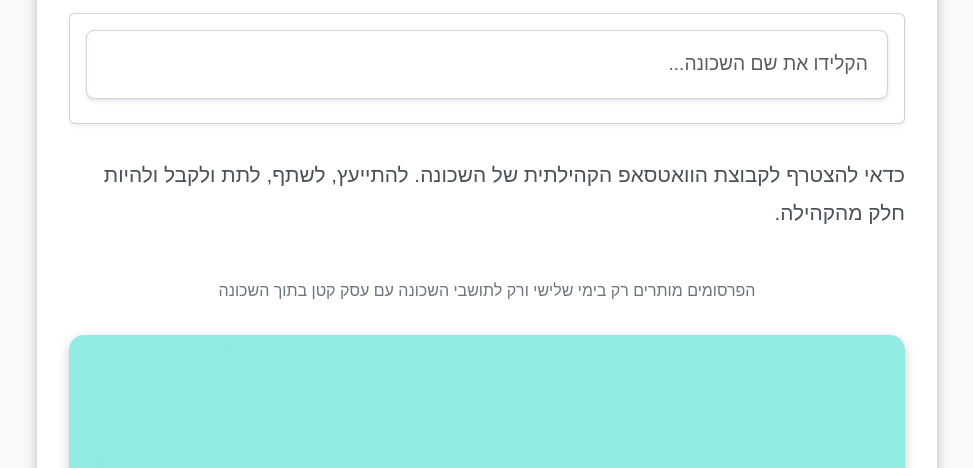
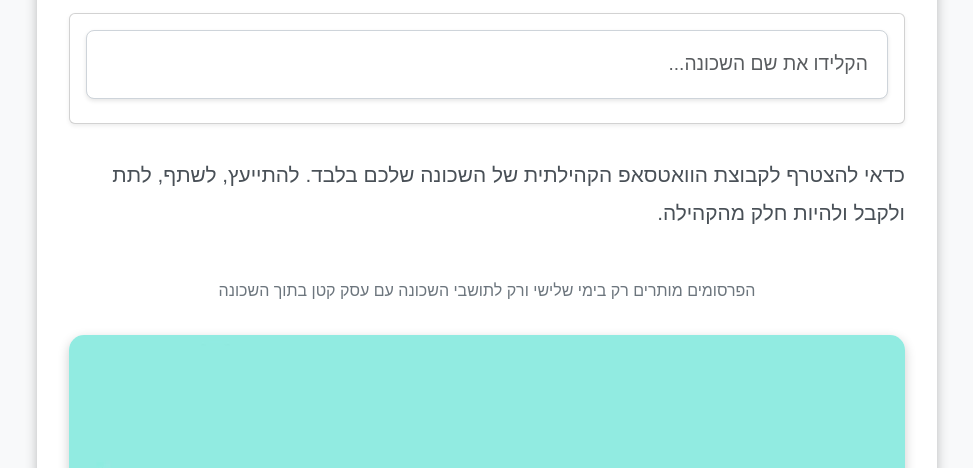
Before and after one commit to whatsapp-jerusalem/Jerusalem-whatsapp, a plain HTML site: page index.html in a window 1280 px wide. Shown: the part 307-775 px from the top of the page, without its empty margins (153-1126 px from the left). Drawn offline with nearby package versions, Linux system fonts and the light colour scheme; no server answers; a web font is replaced by a local one.

Commit message:
Update index.html

```diff
--- a/index.html
+++ b/index.html
@@ -128,7 +128,7 @@
         </div>
 
         <div class="intro-text">
-            <p>כדאי להצטרף לקבוצת הוואטסאפ הקהילתית של השכונה. להתייעץ, לשתף, לתת ולקבל ולהיות חלק מהקהילה.</p>
+            <p>כדאי להצטרף לקבוצת הוואטסאפ הקהילתית של השכונה שלכם בלבד. להתייעץ, לשתף, לתת ולקבל ולהיות חלק מהקהילה.</p>
         </div>
 
         <div class="footer-text text-center">
```
